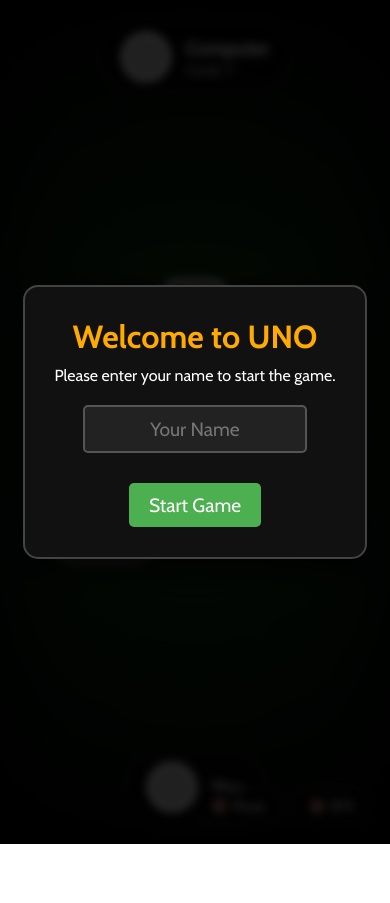
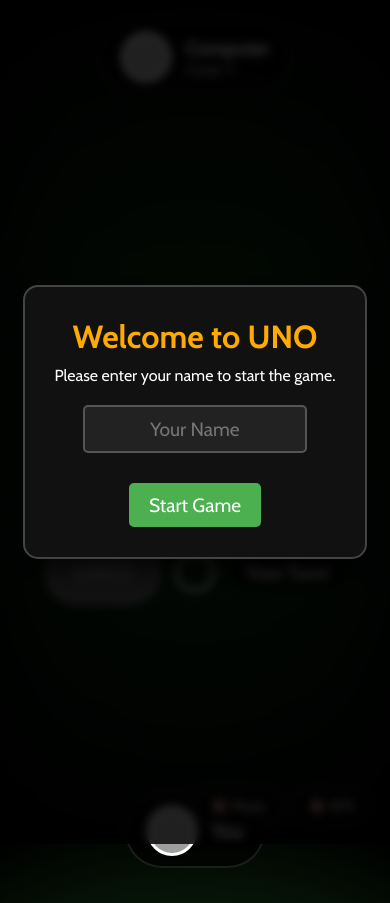
Before and after one commit to Deepsharan24/UNO-Game, a plain HTML site: page index.html in a window 390 px wide. Before the commit the page ends 844 px from the top, so only its background shows below. Drawn offline with nearby package versions, Linux system fonts and the light colour scheme; grey boxes are pictures that could not be loaded.

Commit message:
Fix mobile card cutoff issue

```diff
--- a/style.css
+++ b/style.css
@@ -21,6 +21,7 @@
     color: white;
     overflow: hidden;
     height: 100vh;
+    height: 100dvh;
     width: 100vw;
     display: flex;
     justify-content: center;
@@ -494,4 +495,14 @@
         transform: translateY(-20px) scale(1.15) !important;
         margin-right: 15px;
     }
+
+    .player-area {
+        height: auto;
+        padding-bottom: 35px;
+    }
+
+    #center-area {
+        height: auto;
+        margin-top: 20px;
+    }
 }
```
